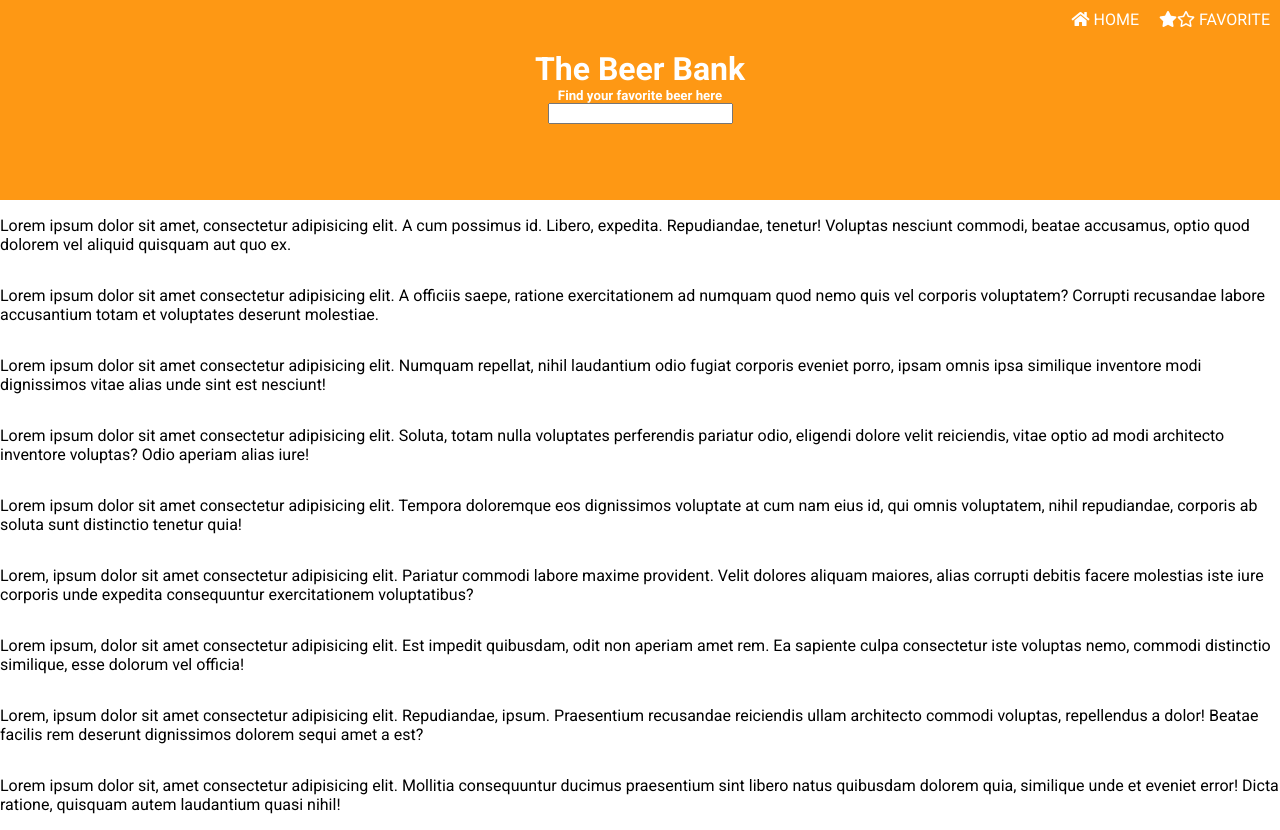
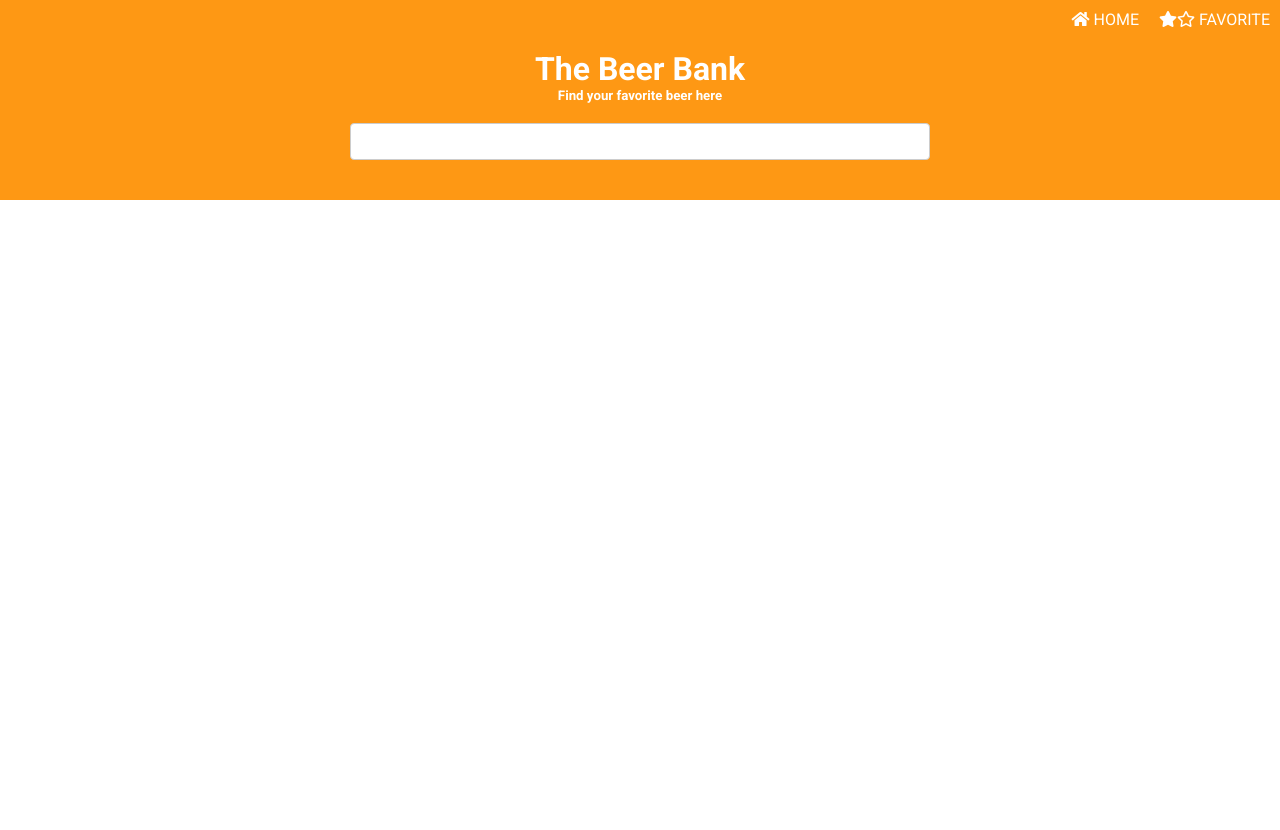
Before and after one commit to free4mOriginal/successhub-react-app, a React (Create React App) app: page / in a window 1280 px wide. After the commit the page ends 800 px from the top, so only its background shows below. Built offline with nearby package versions, Linux system fonts and the light colour scheme.

Commit message:
create Beer.js, add input styling

```diff
--- a/src/App.css
+++ b/src/App.css
@@ -1,6 +1,6 @@
 body {
   margin: 0;
-  font-family: "Roboto", "Helvetica Neue", sans-serif;
+  font-family: "Roboto", sans-serif;
   -webkit-font-smoothing: antialiased;
   -moz-osx-font-smoothing: grayscale;
 }
@@ -45,3 +45,24 @@ h5 {
 span {
   cursor: pointer;
 }
+
+input {
+  width: 100%;
+  padding: 10px;
+  margin: 20px 20px;
+  width: 580px;
+  display: inline-block;
+  border: 1px solid #ccc;
+  border-radius: 4px;
+  box-sizing: border-box;
+}
+
+.beerCard {
+
+}
+
+@media (max-width: 640px) {
+  input {
+    width: 90%
+  }
+}
--- /dev/null
+++ b/src/components/Beer.js
@@ -0,0 +1,13 @@
+import React, { Component } from 'react'
+
+class Beer extends Component {
+    render() {
+        return (
+            <div className="beerCard">
+
+            </div>
+        )
+    }
+}
+
+export default Beer
--- a/src/components/Main.js
+++ b/src/components/Main.js
@@ -1,17 +1,10 @@
 import React from "react";
+import Beer from './Beer';
 
 export default function Main() {
   return (
     <div className='flex-container'>
-    <p>Lorem ipsum dolor sit amet, consectetur adipisicing elit. A cum possimus id. Libero, expedita. Repudiandae, tenetur! Voluptas nesciunt commodi, beatae accusamus, optio quod dolorem vel aliquid quisquam aut quo ex.</p>
-    <p>Lorem ipsum dolor sit amet consectetur adipisicing elit. A officiis saepe, ratione exercitationem ad numquam quod nemo quis vel corporis voluptatem? Corrupti recusandae labore accusantium totam et voluptates deserunt molestiae.</p>
-    <p>Lorem ipsum dolor sit amet consectetur adipisicing elit. Numquam repellat, nihil laudantium odio fugiat corporis eveniet porro, ipsam omnis ipsa similique inventore modi dignissimos vitae alias unde sint est nesciunt!</p>
-    <p>Lorem ipsum dolor sit amet consectetur adipisicing elit. Soluta, totam nulla voluptates perferendis pariatur odio, eligendi dolore velit reiciendis, vitae optio ad modi architecto inventore voluptas? Odio aperiam alias iure!</p>
-    <p>Lorem ipsum dolor sit amet consectetur adipisicing elit. Tempora doloremque eos dignissimos voluptate at cum nam eius id, qui omnis voluptatem, nihil repudiandae, corporis ab soluta sunt distinctio tenetur quia!</p>
-    <p>Lorem, ipsum dolor sit amet consectetur adipisicing elit. Pariatur commodi labore maxime provident. Velit dolores aliquam maiores, alias corrupti debitis facere molestias iste iure corporis unde expedita consequuntur exercitationem voluptatibus?</p>
-    <p>Lorem ipsum, dolor sit amet consectetur adipisicing elit. Est impedit quibusdam, odit non aperiam amet rem. Ea sapiente culpa consectetur iste voluptas nemo, commodi distinctio similique, esse dolorum vel officia!</p>
-    <p>Lorem, ipsum dolor sit amet consectetur adipisicing elit. Repudiandae, ipsum. Praesentium recusandae reiciendis ullam architecto commodi voluptas, repellendus a dolor! Beatae facilis rem deserunt dignissimos dolorem sequi amet a est?</p>
-    <p>Lorem ipsum dolor sit, amet consectetur adipisicing elit. Mollitia consequuntur ducimus praesentium sint libero natus quibusdam dolorem quia, similique unde et eveniet error! Dicta ratione, quisquam autem laudantium quasi nihil!</p>
+      <Beer />
     </div>
   );
 }
--- a/src/components/Navbar.js
+++ b/src/components/Navbar.js
@@ -9,11 +9,11 @@ export default class Navbar extends Component {
     return (
       <div className="nav">
         <span onClick={this.handleClick}>
-          <i class="fas fa-home" /> HOME
+          <i className="fas fa-home" /> HOME
         </span>
         <span onClick={this.handleClick}>
-          <i class="fas fa-star" />
-          <i class="far fa-star" /> FAVORITE
+          <i className="fas fa-star" />
+          <i className="far fa-star" /> FAVORITE
         </span>
       </div>
     );
```
